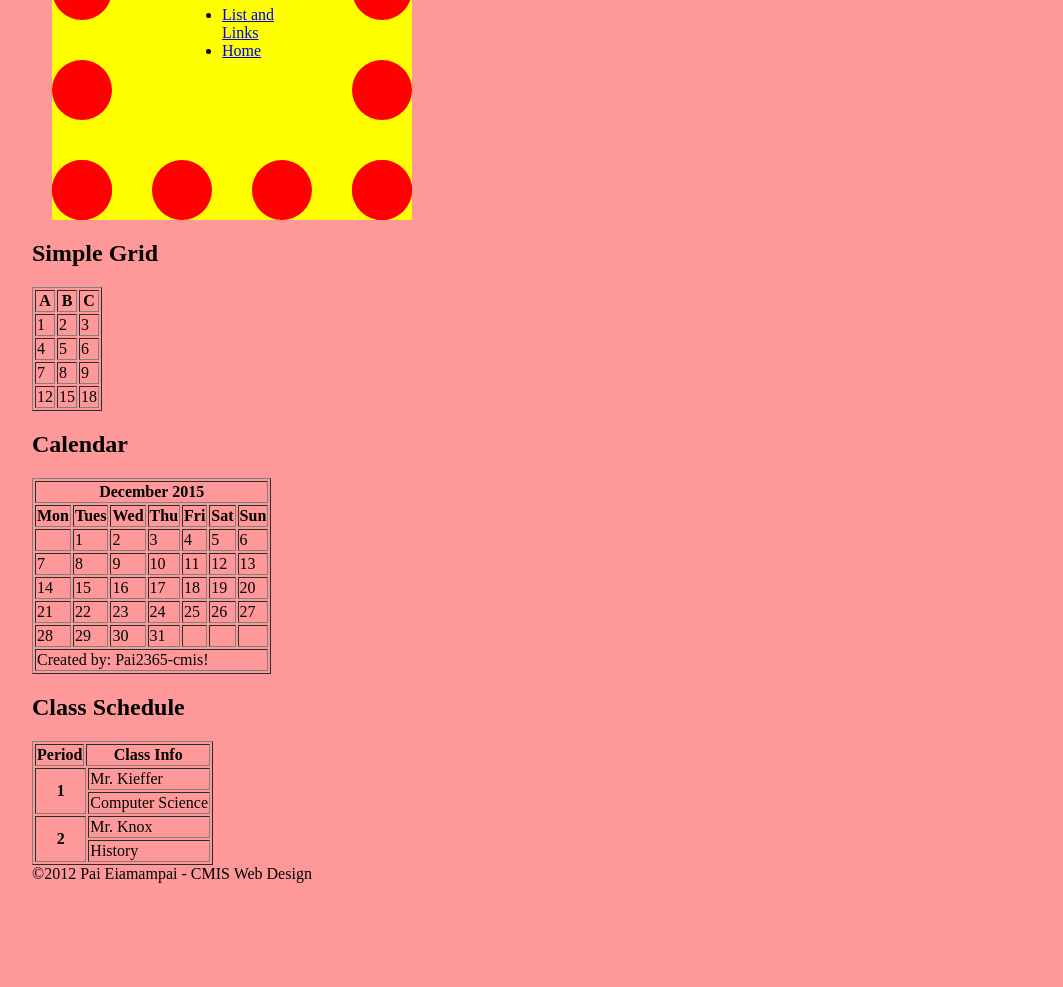
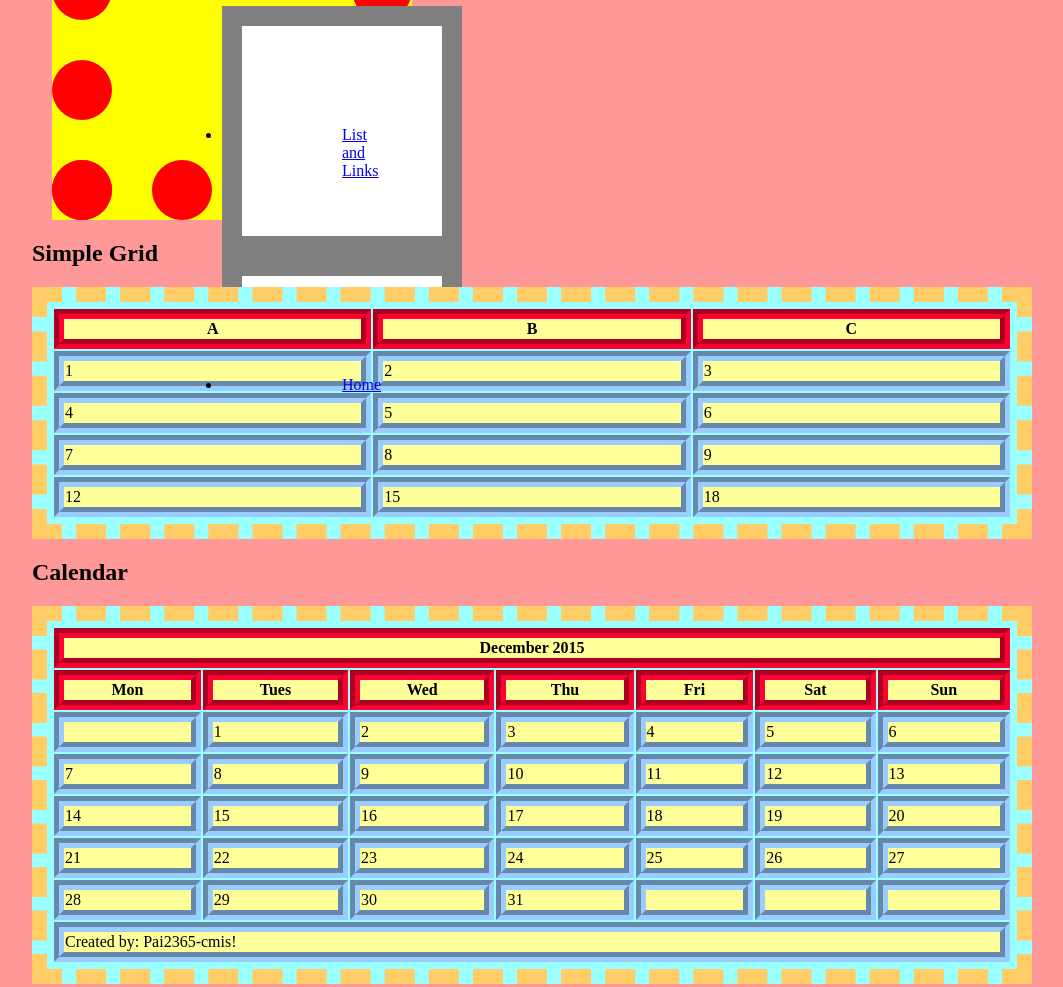
Before and after one commit to pai2365-cmis/pai2365-cmis-wd, a plain HTML site: page tables/index.html in a window 1280 px wide. Shown: the part 836-1823 px from the top of the page, without its empty margins (26-1089 px from the left). Before the commit the page ends 1719 px from the top, so only its background shows below. Drawn offline with Linux system fonts and the light colour scheme.

Commit message:
Not done

```diff
--- a/css/box.css
+++ b/css/box.css
@@ -20,4 +20,38 @@ html {
 	height: 1000px;
 	margin: 50px;
 }
-h2{
+h2 + table{
+	border: 15px dashed #ffcc66;
+	width: 1000px;
+	background-color: #99ffff;
+	height: 20px;
+	padding: 5px;
+}
+table{
+	border: 10px groove #ff0033;
+	background-color: #ffff99;
+}
+th{
+	border: 10px groove #ff0033;
+	background-color: #ffff99;
+}
+td{
+	border: 10px groove #99ccff;
+	background-color: #ffff99;
+}
+footer {
+	margin-top: 50px;
+	border-top: 20px groove green;
+	border-left: 30px double red;
+}
+li{
+	border: 20px solid gray;
+	background-color: white;
+	height: 10px;
+	padding: 100px;
+}
+h3{
+	border: 15px groove #3366ff;
+	background-color: #9999ff;
+	padding: 50px;
+}
```
